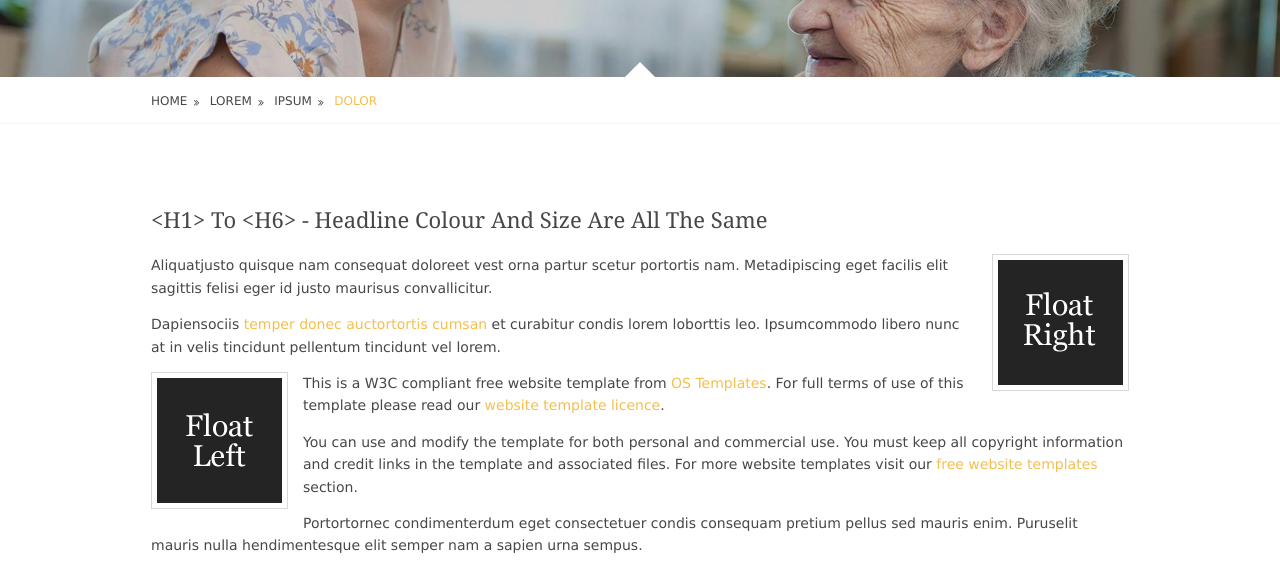
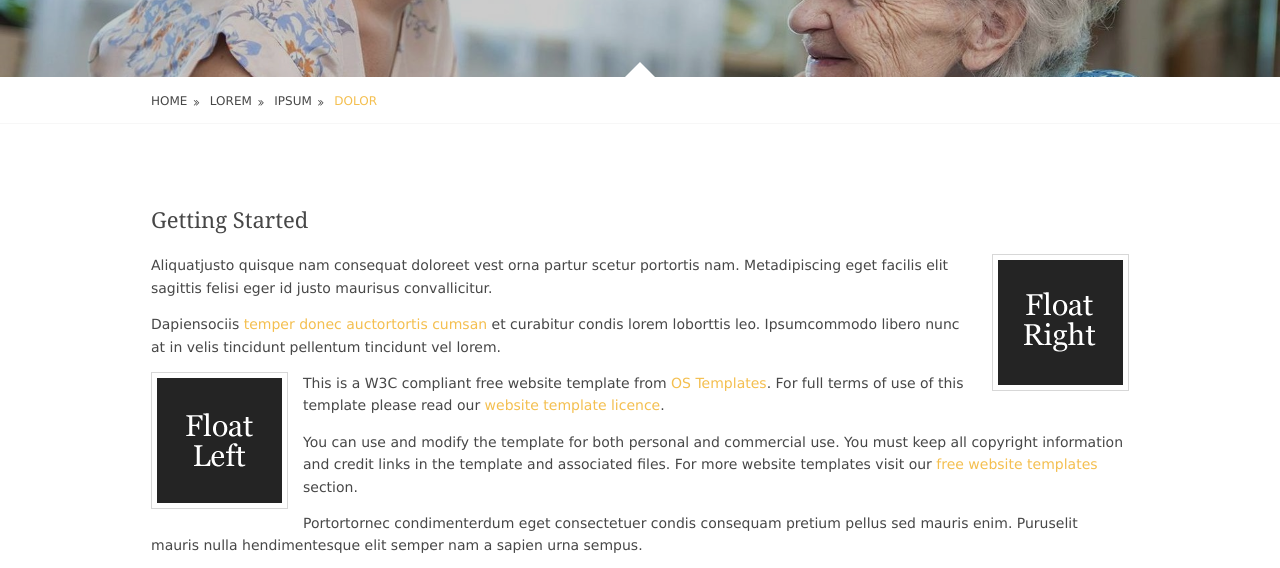
Before and after one commit to lookcw/CareMode, a plain HTML site: page pages/h_taking-the-first-steps.html in a window 1280 px wide. Shown: the part 209-777 px from the top of the page. Drawn offline with Linux system fonts and the light colour scheme.

Commit message:
changed index

```diff
--- a/pages/h_taking-the-first-steps.html
+++ b/pages/h_taking-the-first-steps.html
@@ -102,7 +102,7 @@ Licence URI: http://www.os-templates.com/template-terms
     <!-- ################################################################################################ -->
     <div class="content">
       <!-- ################################################################################################ -->
-      <h1>&lt;h1&gt; to &lt;h6&gt; - Headline Colour and Size Are All The Same</h1>
+      <h1>Getting Started</h1>
       <img class="imgr borderedbox inspace-5" src="../images/demo/imgr.gif" alt="">
       <p>Aliquatjusto quisque nam consequat doloreet vest orna partur scetur portortis nam. Metadipiscing eget facilis elit sagittis felisi eger id justo maurisus convallicitur.</p>
       <p>Dapiensociis <a href="#">temper donec auctortortis cumsan</a> et curabitur condis lorem loborttis leo. Ipsumcommodo libero nunc at in velis tincidunt pellentum tincidunt vel lorem.</p>
```
